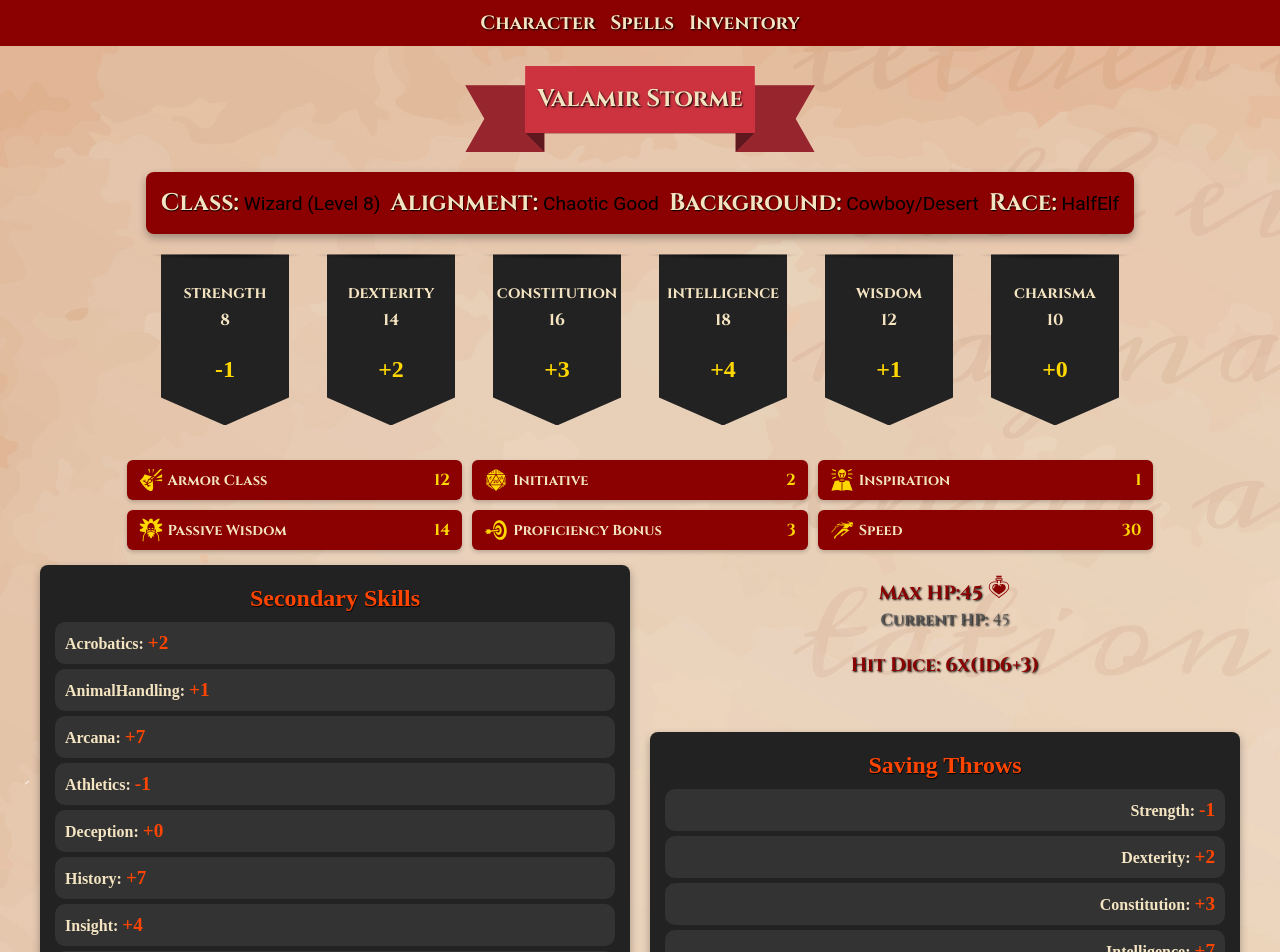
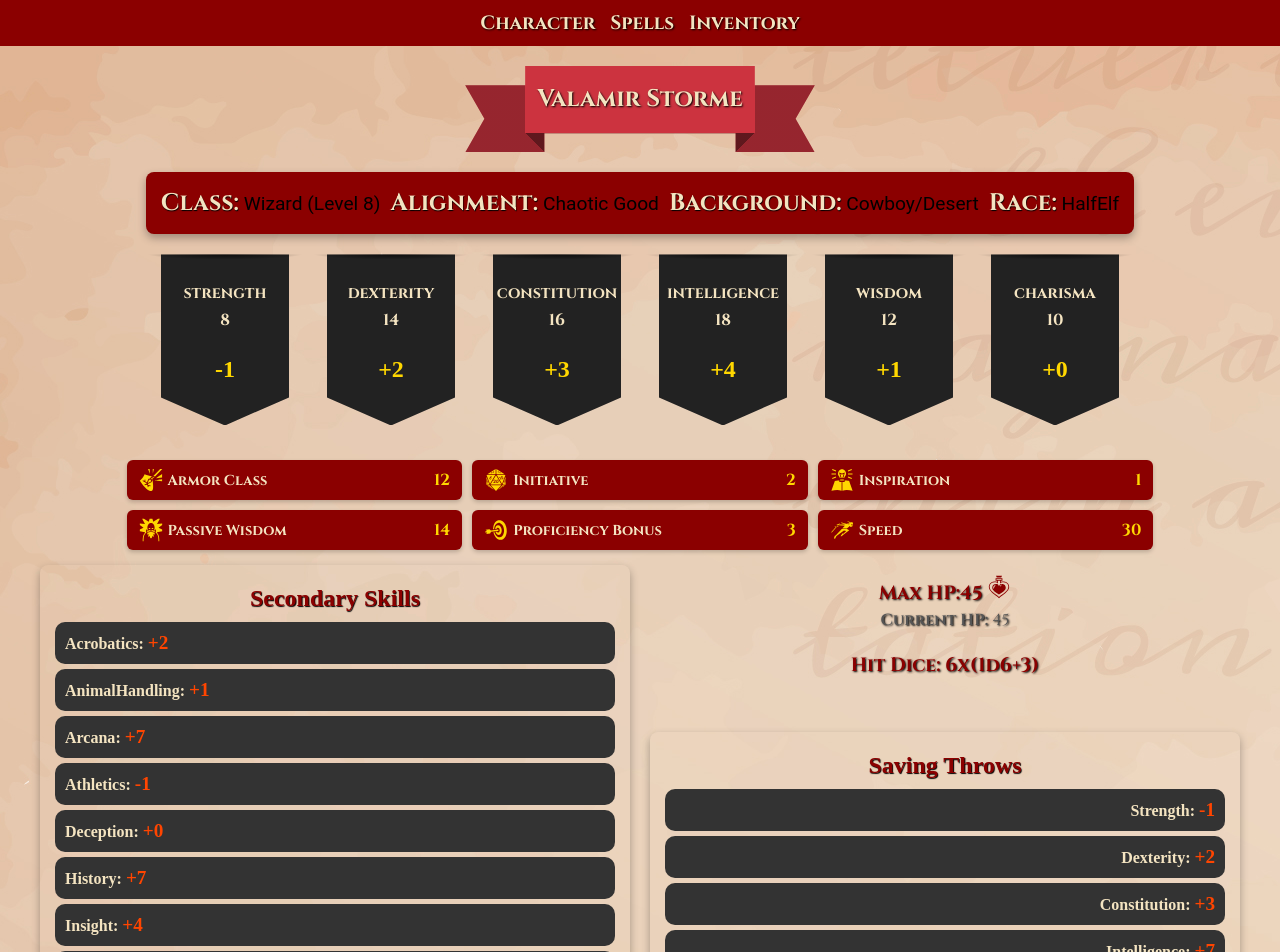
Before and after one commit to frodkata/character-sheet, a React (Create React App) app: page / in a window 1280 px wide. Shown: the top 952 px of the page. Built offline with nearby package versions, Linux system fonts and the light colour scheme.

Commit message:
Refactor styles in SavingThrows and SecondarySkills components for improved visual consistency

```diff
--- a/src/components/characterSheet/SavingThrows.tsx
+++ b/src/components/characterSheet/SavingThrows.tsx
@@ -13,14 +13,13 @@ const styles: { [key: string]: React.CSSProperties } = {
 		boxShadow: "0 4px 8px rgba(0, 0, 0, 0.3)",
 		borderRadius: "8px",
 		textAlign: "right",
-		backgroundColor: "#222222",
 	},
 	heading: {
-		color: "#FF4500",
+		color: "#8b0000",
 		fontSize: "1.5rem",
 		fontWeight: "bold",
 		marginBottom: "10px",
-		textShadow: "0.5px 0.5px 1px #000",
+		textShadow: "0.8px 0.5px 1px #000",
 		textAlign: "center",
 	},
 	list: {
--- a/src/components/characterSheet/SecondarySkills.tsx
+++ b/src/components/characterSheet/SecondarySkills.tsx
@@ -7,7 +7,6 @@ interface SecondarySkillsProps {
 
 const styles: { [key: string]: React.CSSProperties } = {
 	section: {
-		backgroundColor: "#222222",
 		paddingRight: "15px",
 		paddingLeft: "15px",
 		paddingBottom: "15px",
@@ -15,11 +14,11 @@ const styles: { [key: string]: React.CSSProperties } = {
 		borderRadius: "8px",
 	},
 	heading: {
-		color: "#FF4500",
+		color: "#8b0000",
 		fontSize: "1.5rem",
 		fontWeight: "bold",
 		marginBottom: "10px",
-		textShadow: "0.5px 0.5px 1px #000",
+		textShadow: "0.8px 0.5px 1px #000",
 		textAlign: "center",
 	},
 	list: {
```
